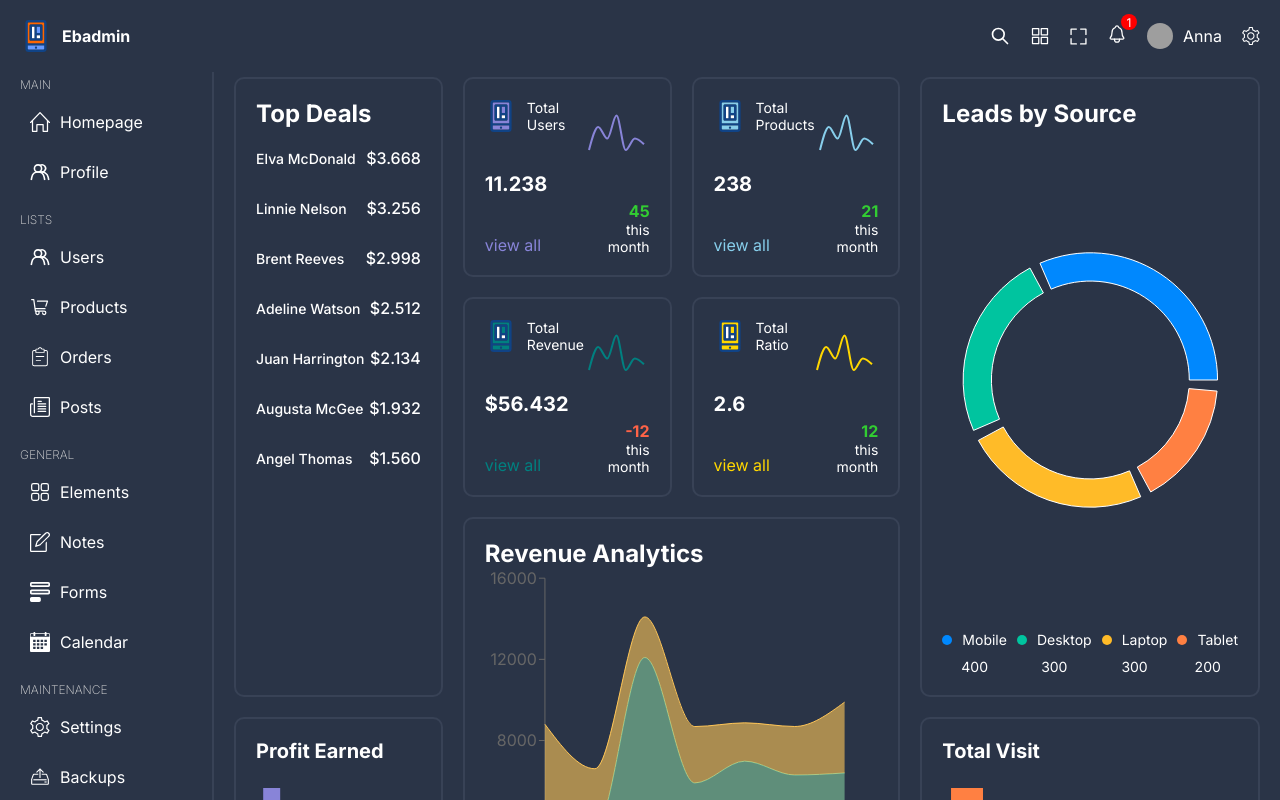
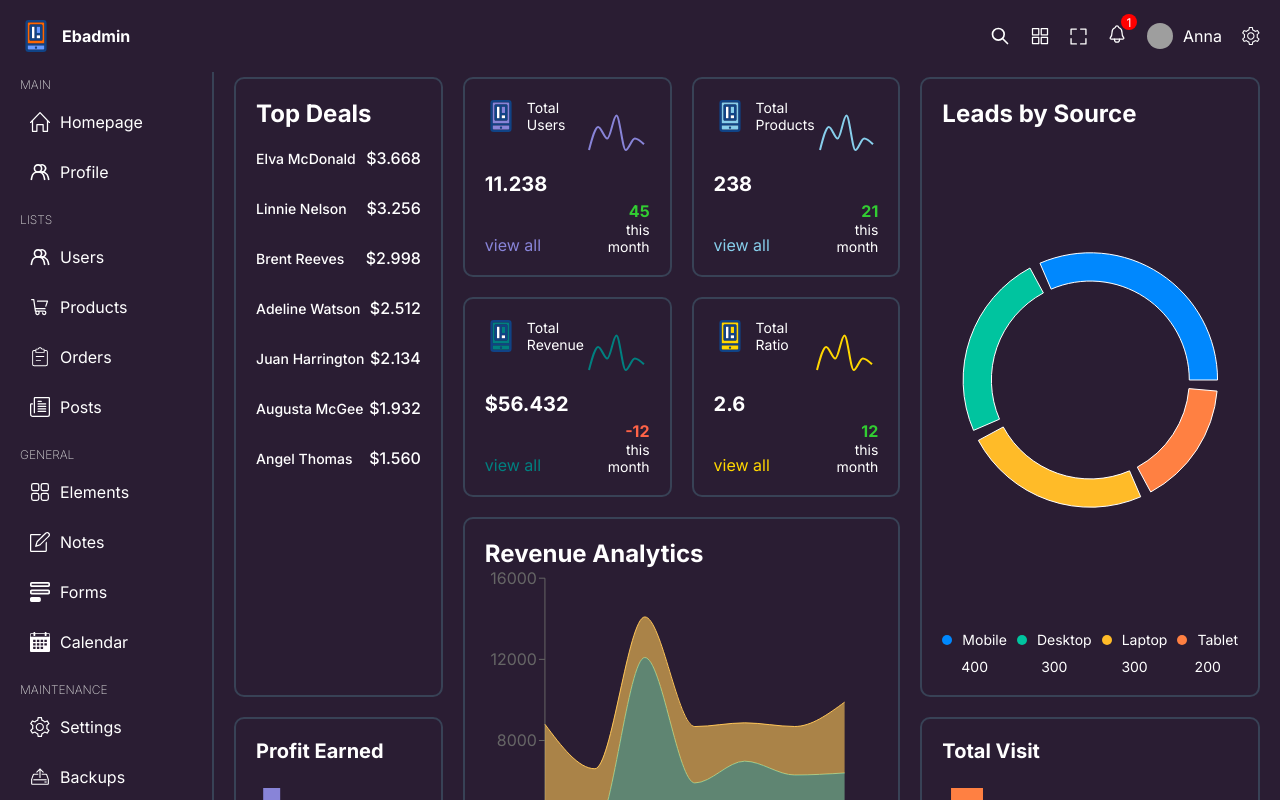
Before and after one commit to ebrahimmosadegh/react-admin-ui, a React (Vite) app: page / in a window 1280 px wide. Shown: the top 800 px of the page. Built offline with nearby package versions, Linux system fonts and the light colour scheme; grey boxes are pictures that could not be loaded.

Commit message:
change background main color

```diff
--- a/src/styles/variables.scss
+++ b/src/styles/variables.scss
@@ -1,8 +1,8 @@
 // BG
-$main-bg: #2a3447;
+$main-bg: #2a1d33;
 $soft-bg: #384256;
 $dark-bg: #222b3c;
 // Text
 $main-color: #fff;
 $soft-color: #ddd;
-$dark-color: #2a3447;
+$dark-color: #2a1d33;
```
